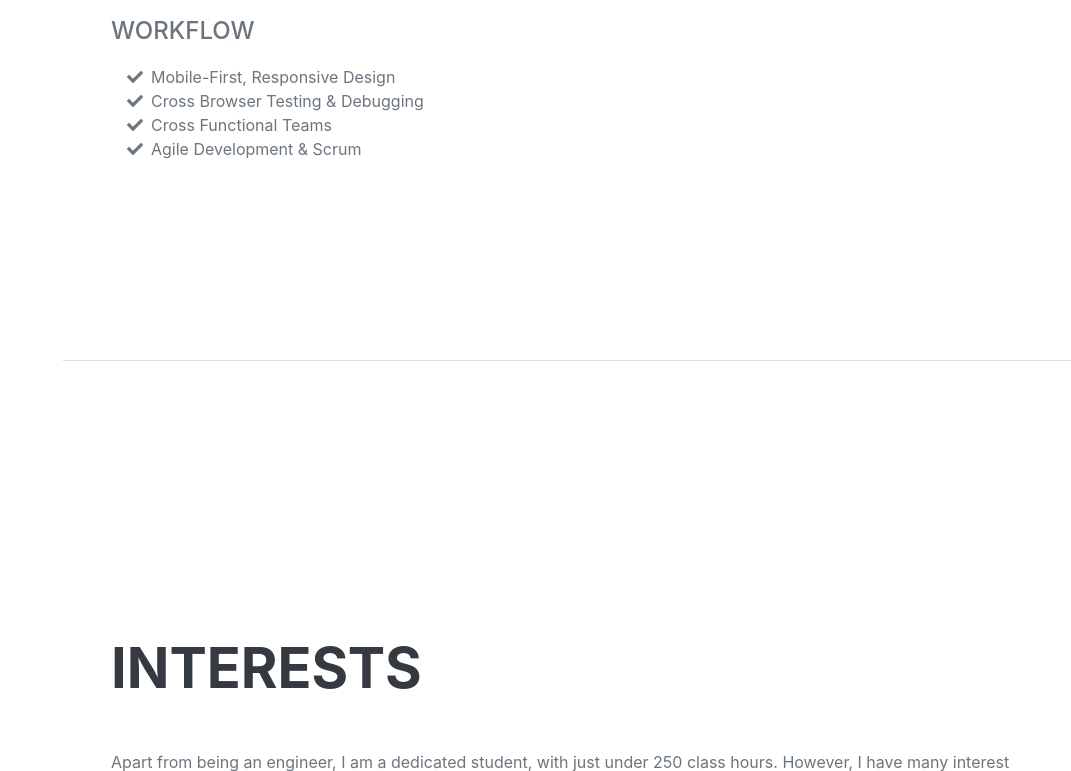
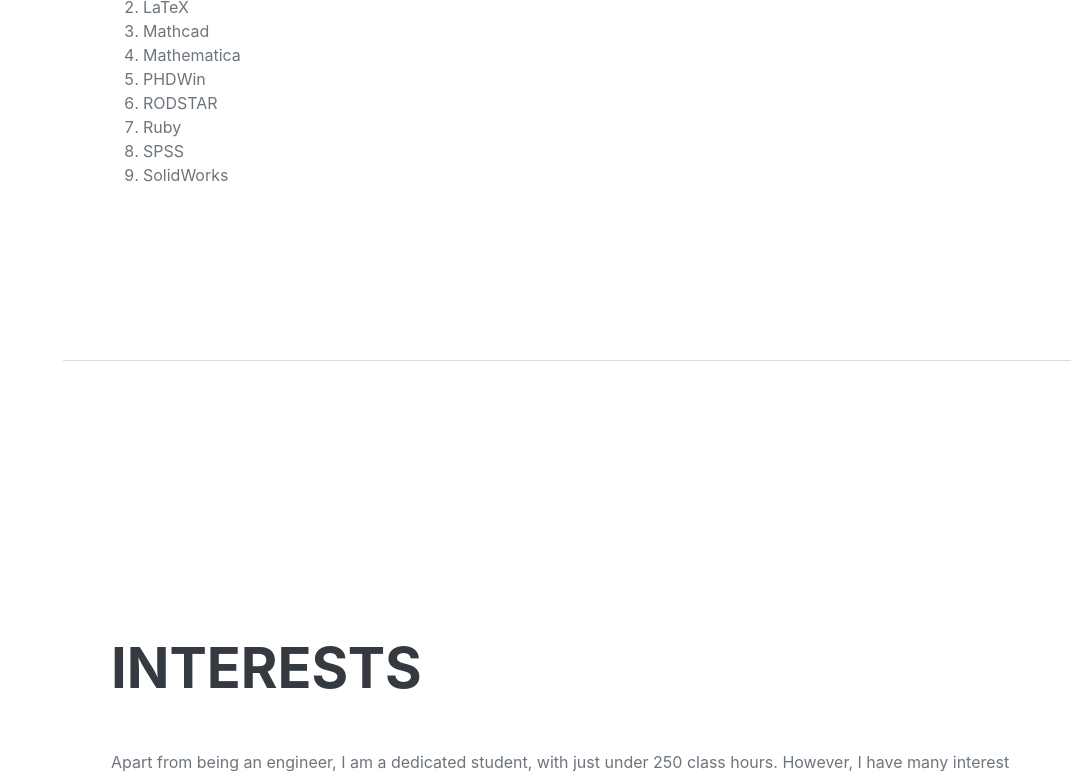
Before and after one commit to soldout432/Resume, a plain HTML site: page index.html in a window 1280 px wide. Shown: the part 6088-6859 px from the top of the page, without its empty margins (209-1280 px from the left). Drawn offline with nearby package versions, Linux system fonts and the light colour scheme; a web font is replaced by a local one.

Commit message:
Programs

```diff
--- a/index.html
+++ b/index.html
@@ -314,7 +314,18 @@
                         <li class="list-inline-item"><i class="fab fa-java"></i></li>
                         <li class="list-inline-item"><i class="fab fa-python"></i></li>
                     </ul>
-                    <div class="subheading mb-3">Workflow</div>
+                    <ol>
+                        <li>FORTRAN</li>
+                        <li>LaTeX</li>
+                        <li>Mathcad</li>
+                        <li>Mathematica</li>
+                        <li>PHDWin</li>
+                        <li>RODSTAR</li>
+                        <li>Ruby</li>
+                        <li>SPSS</li>
+                        <li>SolidWorks</li>
+                    </ol>
+<!--                     <div class="subheading mb-3">Workflow</div>
                     <ul class="fa-ul mb-0">
                         <li>
                             <span class="fa-li"><i class="fas fa-check"></i></span>
@@ -332,7 +343,7 @@
                             <span class="fa-li"><i class="fas fa-check"></i></span>
                             Agile Development & Scrum
                         </li>
-                    </ul>
+                    </ul> -->
                 </div>
             </section>
             <hr class="m-0" />
```
